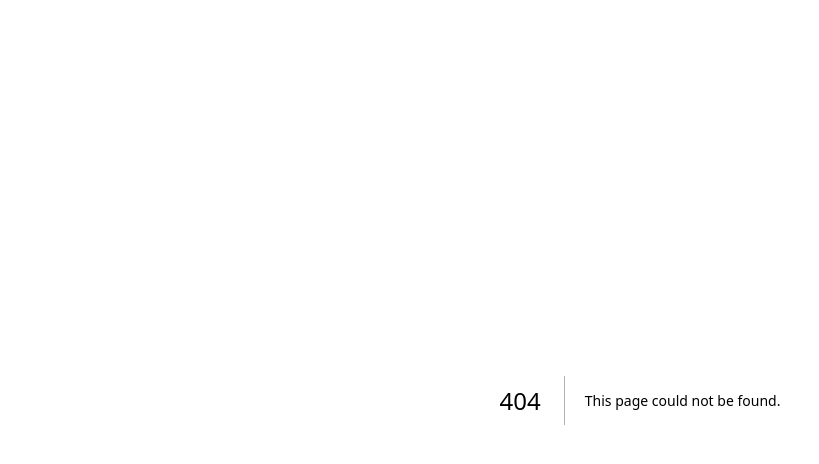
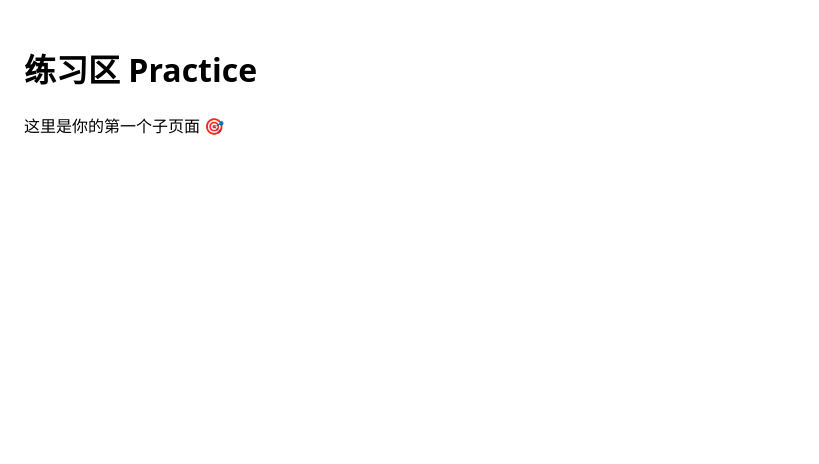
Before and after one commit to boos88978857-svg/ai-intelligent-learning-machine, a Next.js app: page /practice in a window 1280 px wide. Before the commit this address had no page. Shown: the top 464 px of the page, without its empty margins (0-819 px from the left). Built offline with nearby package versions, Linux system fonts and the light colour scheme.

Commit message:
创建 page.tsx

```diff
--- /dev/null
+++ b/app/practice/page.tsx
@@ -0,0 +1,8 @@
+export default function PracticePage() {
+  return (
+    <main style={{ padding: 24 }}>
+      <h1>练习区 Practice</h1>
+      <p>这里是你的第一个子页面 🎯</p>
+    </main>
+  )
+}
```
